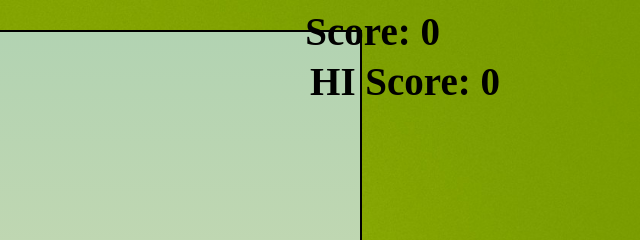
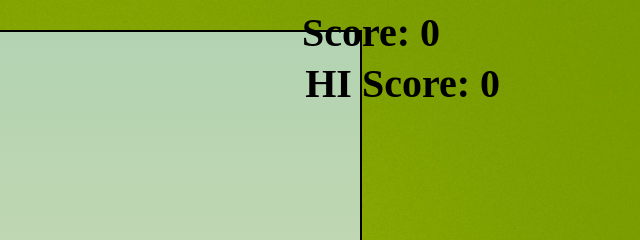
Before and after one commit to RiteshWadge/RiteshWadge.github.io, a plain HTML site: page index.html in a window 1280 px wide. Shown: the top 240 px of the page, 640-1280 px from the left. Drawn offline with Linux system fonts and the light colour scheme; a web font is replaced by a local one.

Commit message:
Update style.css

```diff
--- a/style.css
+++ b/style.css
@@ -18,16 +18,16 @@
     position: absolute;
     top: 9px;
     right: 200px;
-    font-size: 39px;
+    font-size: 40px;
     font-weight: bold;
     font-family: 'New Tengomin', serif;
 
 }
 #HIscoreBox{
     position: absolute;
-    top: 59px;
+    top: 60px;
     right: 140px;
-    font-size: 39px;
+    font-size: 40px;
     font-weight: bold;
     font-family: 'New Tegomin', serif;
 }
```
